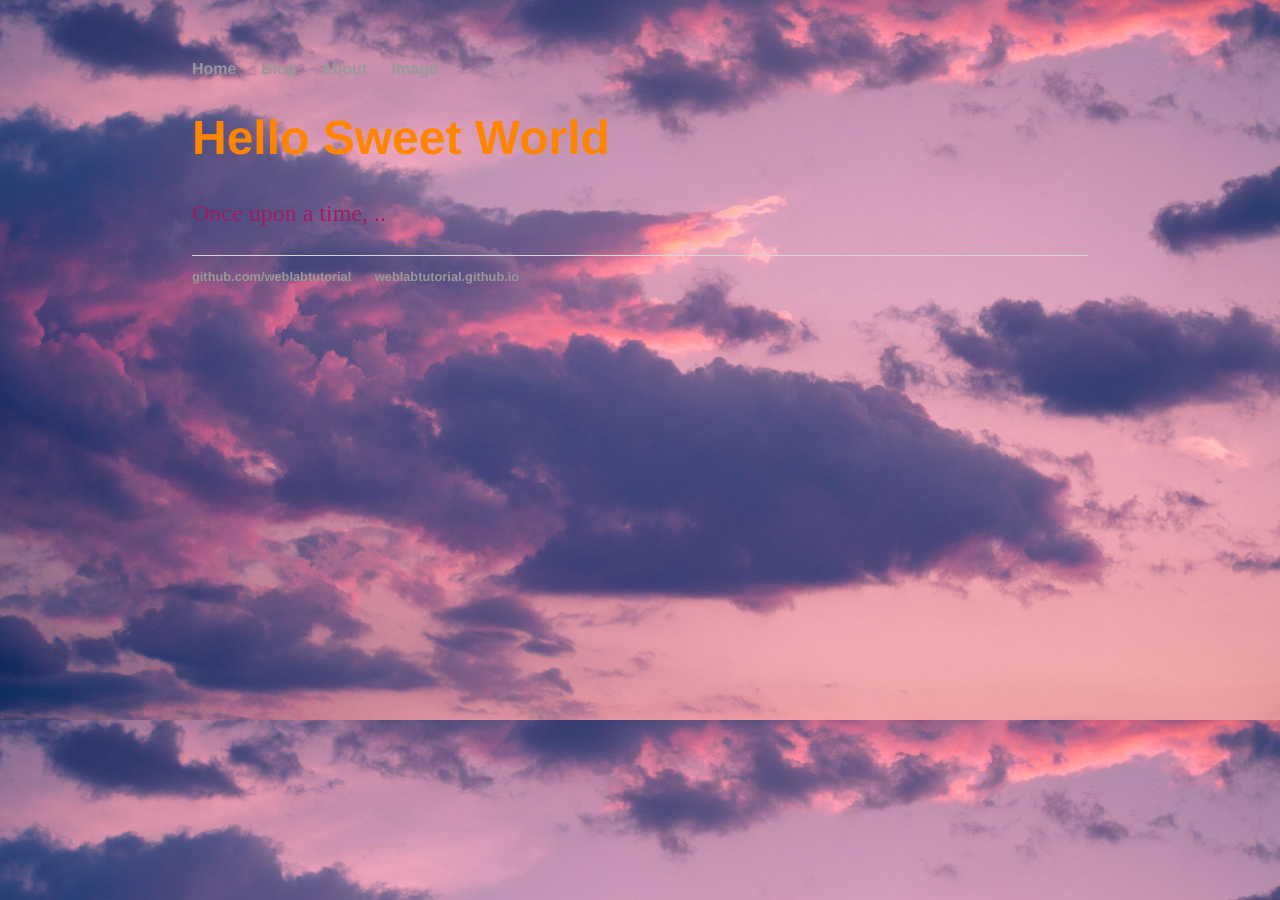
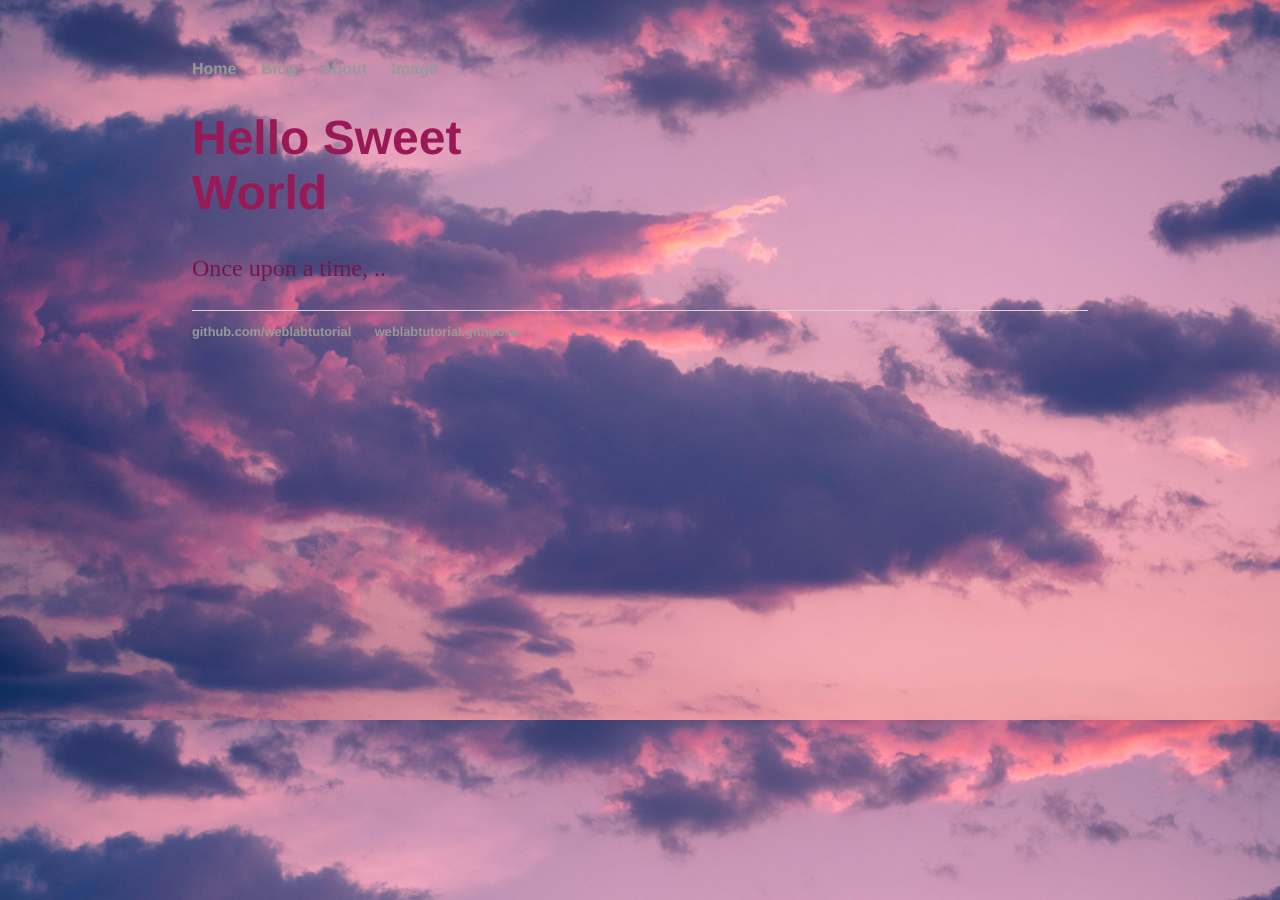
Before and after one commit to Kanaga2004/Kanaga2004.github.io, a Jekyll site: the page built from index.html, in a window 1280 px wide. Built offline with Jekyll 4.4.1, drawn with Linux system fonts in a browser that asks for light colours.

Commit message:
Update main.css

```diff
--- a/css/main.css
+++ b/css/main.css
@@ -7,13 +7,13 @@ body {
 h1 {
  font-size: 3em;
  font-family:'Helvetica', 'Arial', 'Sans-Serif';
- color: #FF8501;
- padding-right: 100px;
+ color: #991956;
+ padding-right: 500px;
 }
 p {
  font-size: 1.5em;
  line-height: 1.4em;
- color: #9C1D62;
+ color: #77154A;
  padding-right: 50px;
 }
 footer {
```
